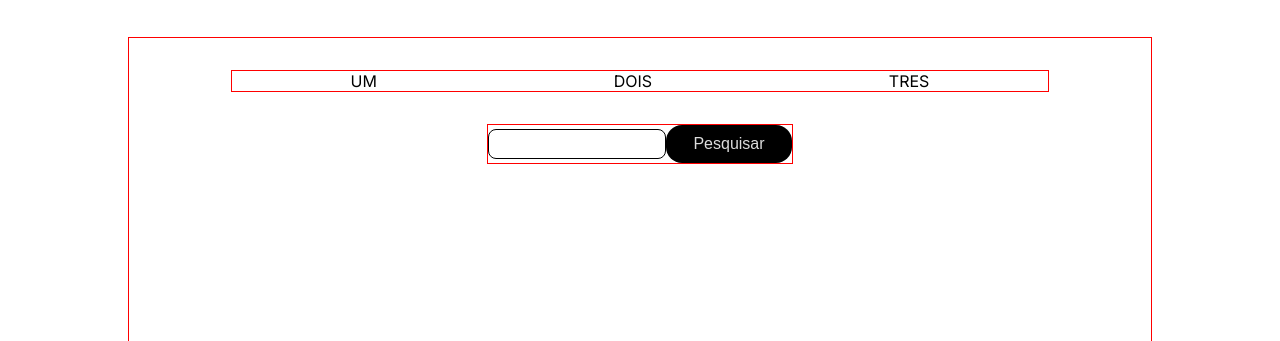
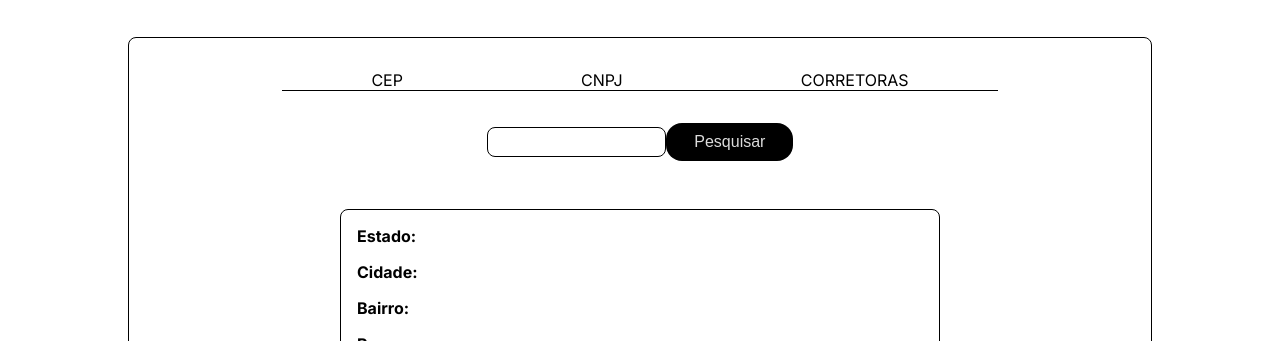
Before and after one commit to MrGhostsnow/buscador, a Next.js app: page /ourservices in a window 1280 px wide. Shown: the part 459-800 px from the top of the page. Built offline with nearby package versions, Linux system fonts and the light colour scheme.

Commit message:
feat: get api data

```diff
--- /dev/null
+++ b/src/components/CepServices/index.tsx
@@ -0,0 +1,70 @@
+"use client";
+import { useState } from "react";
+import {
+  SectionInput,
+  Input,
+  Button,
+  ContainerInfosCep,
+  StateInfo,
+  CityInfo,
+  NeighborhoodInfo,
+  StreetInfo,
+  Title,
+  Info,
+} from "./styles";
+
+interface InfosCepType {
+  state: string;
+  city: string;
+  neighborhood: string;
+  street: string;
+}
+
+export default function CepServices() {
+  const [cep, setCep] = useState("");
+  const [infosCep, setInfosCep] = useState<InfosCepType>();
+
+  const handleChange = (e: any) => {
+    setCep(e.target.value);
+  };
+
+  async function findCepInfos() {
+    if (cep !== "") {
+      const response = await fetch(
+        `https://brasilapi.com.br/api/cep/v1/${cep}`
+      );
+      const infoCep = await response.json();
+      setInfosCep(infoCep);
+      console.log("cep", infosCep);
+    }
+  }
+
+  return (
+    <>
+      <SectionInput>
+        <Input type="text" value={cep} onChange={handleChange} />
+        <Button type="submit" onClick={findCepInfos}>
+          Pesquisar
+        </Button>
+      </SectionInput>
+      <ContainerInfosCep>
+        <StateInfo>
+          <Title>Estado:</Title>
+          <Info>{infosCep?.state}</Info>
+        </StateInfo>
+        <CityInfo>
+          <Title>Cidade:</Title>
+          <Info>{infosCep?.city}</Info>
+        </CityInfo>
+        <NeighborhoodInfo>
+          <Title>Bairro:</Title>
+          <Info>{infosCep?.neighborhood}</Info>
+        </NeighborhoodInfo>
+        <StreetInfo>
+          <Title>Rua:</Title>
+          <Info>{infosCep?.street}</Info>
+        </StreetInfo>
+      </ContainerInfosCep>
+    </>
+  );
+}
--- /dev/null
+++ b/src/components/CepServices/styles.js
@@ -0,0 +1,74 @@
+import styled from "styled-components";
+
+export const SectionInput = styled.div`
+  display: flex;
+  justify-content: space-between;
+  align-items: center;
+  width: 30%;
+  margin-top: 2rem;
+`;
+
+export const Input = styled.input`
+  width: 60%;
+  height: 30px;
+  background-color: #fff;
+  border-radius: 8px;
+  border: 1px solid #000;
+  color: #000;
+  padding-left: 0.5rem;
+  font-weight: bold;
+`;
+
+export const Button = styled.button`
+  background-color: #000;
+  color: #dcdcdc;
+  font-weight: 500;
+  font-size: 1rem;
+  width: 130px;
+  height: 38px;
+  border-radius: 16px;
+  border: none;
+  cursor: pointer;
+`;
+
+export const ContainerInfosCep = styled.div`
+  display: flex;
+  flex-direction: column;
+  justify-content: center;
+  margin-top: 3rem;
+  width: 600px;
+  gap: 1rem;
+  border: 1px solid #000;
+  border-radius: 8px;
+  padding: 1rem;
+`;
+
+export const StateInfo = styled.div`
+  display: flex;
+  justify-content: space-between;
+`;
+
+export const CityInfo = styled.div`
+  display: flex;
+  justify-content: space-between;
+`;
+
+export const NeighborhoodInfo = styled.div`
+  display: flex;
+  justify-content: space-between;
+`;
+
+export const StreetInfo = styled.div`
+  display: flex;
+  justify-content: space-between;
+`;
+
+export const Title = styled.p`
+  color: #000;
+  font-weight: bold;
+`;
+
+export const Info = styled.span`
+  color: #000;
+  width: 180px;
+`;
--- /dev/null
+++ b/src/components/CnpjServices/index.tsx
@@ -0,0 +1,70 @@
+"use client";
+import { useState } from "react";
+import {
+  SectionInput,
+  Input,
+  Button,
+  ContainerInfosCnpj,
+  StateInfo,
+  CityInfo,
+  NeighborhoodInfo,
+  StreetInfo,
+  Title,
+  Info,
+} from "./styles";
+
+interface InfosCnpjType {
+  razao_social: string;
+  nome_fantasia: string;
+  descricao_situacao_cadastral: string;
+  data_inicio_atividade: string;
+}
+
+export default function CnpjServices() {
+  const [cnpj, setCnpj] = useState("");
+  const [infosCnpj, setInfosCnpj] = useState<InfosCnpjType>();
+
+  const handleChange = (e: any) => {
+    setCnpj(e.target.value);
+  };
+
+  async function findCnpjInfos() {
+    if (cnpj !== "") {
+      const response = await fetch(
+        `https://brasilapi.com.br/api/cnpj/v1/${cnpj}`
+      );
+      const infoCnpj = await response.json();
+      setInfosCnpj(infoCnpj);
+      console.log("cnpj", infosCnpj);
+    }
+  }
+
+  return (
+    <>
+      <SectionInput>
+        <Input type="text" value={cnpj} onChange={handleChange} />
+        <Button type="submit" onClick={findCnpjInfos}>
+          Pesquisar
+        </Button>
+      </SectionInput>
+      <ContainerInfosCnpj>
+        <StateInfo>
+          <Title>Razão social:</Title>
+          <Info>{infosCnpj?.razao_social}</Info>
+        </StateInfo>
+        <CityInfo>
+          <Title>Nome fantasia:</Title>
+          <Info>{infosCnpj?.nome_fantasia}</Info>
+        </CityInfo>
+        <NeighborhoodInfo>
+          <Title>Situação cadastral:</Title>
+          <Info>{infosCnpj?.descricao_situacao_cadastral}</Info>
+        </NeighborhoodInfo>
+        <StreetInfo>
+          <Title>Inicio de atividade</Title>
+          <Info>{infosCnpj?.data_inicio_atividade}</Info>
+        </StreetInfo>
+      </ContainerInfosCnpj>
+    </>
+  );
+}
--- /dev/null
+++ b/src/components/CnpjServices/styles.js
@@ -0,0 +1,74 @@
+import styled from "styled-components";
+
+export const SectionInput = styled.div`
+  display: flex;
+  justify-content: space-between;
+  align-items: center;
+  width: 30%;
+  margin-top: 2rem;
+`;
+
+export const Input = styled.input`
+  width: 60%;
+  height: 30px;
+  background-color: #fff;
+  border-radius: 8px;
+  border: 1px solid #000;
+  color: #000;
+  padding-left: 0.5rem;
+  font-weight: bold;
+`;
+
+export const Button = styled.button`
+  background-color: #000;
+  color: #dcdcdc;
+  font-weight: 500;
+  font-size: 1rem;
+  width: 130px;
+  height: 38px;
+  border-radius: 16px;
+  border: none;
+  cursor: pointer;
+`;
+
+export const ContainerInfosCnpj = styled.div`
+  display: flex;
+  flex-direction: column;
+  justify-content: center;
+  margin-top: 3rem;
+  width: 600px;
+  gap: 1rem;
+  border: 1px solid #000;
+  border-radius: 8px;
+  padding: 1rem;
+`;
+
+export const StateInfo = styled.div`
+  display: flex;
+  justify-content: space-between;
+`;
+
+export const CityInfo = styled.div`
+  display: flex;
+  justify-content: space-between;
+`;
+
+export const NeighborhoodInfo = styled.div`
+  display: flex;
+  justify-content: space-between;
+`;
+
+export const StreetInfo = styled.div`
+  display: flex;
+  justify-content: space-between;
+`;
+
+export const Title = styled.p`
+  color: #000;
+  font-weight: bold;
+`;
+
+export const Info = styled.span`
+  color: #000;
+  width: 180px;
+`;
--- a/src/components/ServicesBlock/index.tsx
+++ b/src/components/ServicesBlock/index.tsx
@@ -1,25 +1,36 @@
 "use client";
-import {
-  ContainerServices,
-  ListOfServices,
-  Service,
-  SectionInput,
-  Input,
-  Button,
-} from "./styles";
+import { useState } from "react";
+import CepServices from "../CepServices";
+import CnpjServices from "../CnpjServices";
+import { ContainerServices, ListOfServices, Service } from "./styles";
 
-const ServicesBlock = () => (
-  <ContainerServices>
-    <ListOfServices>
-      <Service>UM</Service>
-      <Service>DOIS</Service>
-      <Service>TRES</Service>
-    </ListOfServices>
-    <SectionInput>
-      <Input type="text" />
-      <Button type="submit">Pesquisar</Button>
-    </SectionInput>
-  </ContainerServices>
-);
+export default function ServicesBlock() {
+  const [isCep, setIsCep] = useState<Boolean>(true);
+  const [isCnpj, setIsCnpj] = useState<Boolean>(false);
 
-export default ServicesBlock;
+  return (
+    <ContainerServices>
+      <ListOfServices>
+        <Service
+          onClick={() => {
+            setIsCep(true);
+            setIsCnpj(false);
+          }}
+        >
+          CEP
+        </Service>
+        <Service
+          onClick={() => {
+            setIsCep(false);
+            setIsCnpj(true);
+          }}
+        >
+          CNPJ
+        </Service>
+        <Service>CORRETORAS</Service>
+      </ListOfServices>
+      {isCep && <CepServices />}
+      {isCnpj && <CnpjServices />}
+    </ContainerServices>
+  );
+}
--- a/src/components/ServicesBlock/styles.js
+++ b/src/components/ServicesBlock/styles.js
@@ -1,7 +1,8 @@
 import styled from "styled-components";
 
 export const ContainerServices = styled.div`
-  border: 1px solid red;
+  border: 1px solid #000;
+  border-radius: 8px;
   width: 80%;
   height: 500px;
   margin-top: 6rem;
@@ -12,8 +13,8 @@ export const ContainerServices = styled.div`
 
 export const ListOfServices = styled.ul`
   color: #000;
-  border: 1px solid red;
-  width: 80%;
+  border-bottom: 1px solid #000;
+  width: 70%;
   display: flex;
   justify-content: space-around;
   margin-top: 2rem;
@@ -22,32 +23,3 @@ export const ListOfServices = styled.ul`
 export const Service = styled.li`
   list-style: none;
 `;
-
-export const SectionInput = styled.div`
-  border: 1px solid red;
-  display: flex;
-  justify-content: space-around;
-  align-items: center;
-  width: 30%;
-  margin-top: 2rem;
-`;
-
-export const Input = styled.input`
-  width: 60%;
-  height: 30px;
-  background-color: #fff;
-  border-radius: 8px;
-  border: 1px solid #000;
-`;
-
-export const Button = styled.button`
-  background-color: #000;
-  color: #dcdcdc;
-  font-weight: 500;
-  font-size: 1rem;
-  width: 130px;
-  height: 38px;
-  border-radius: 16px;
-  border: none;
-  cursor: pointer;
-`;
```
